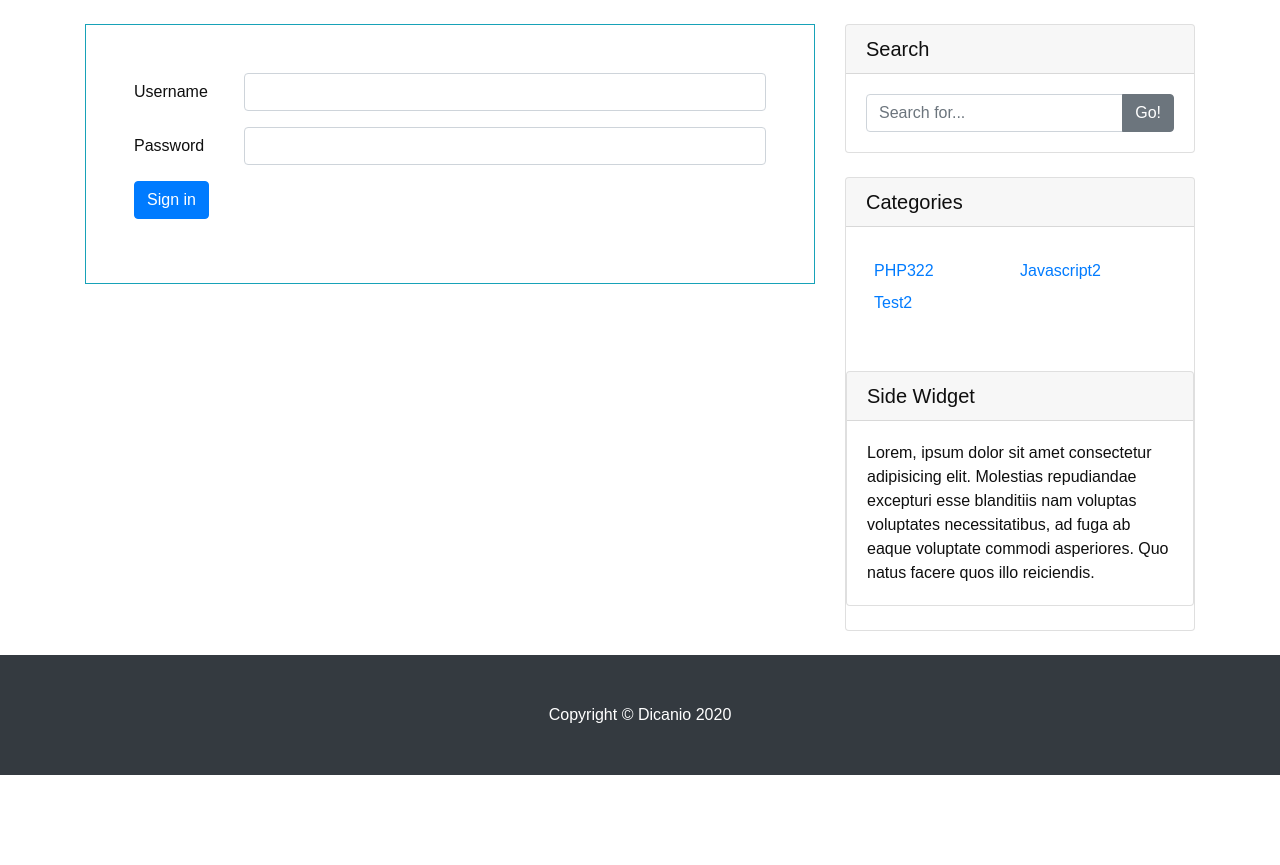
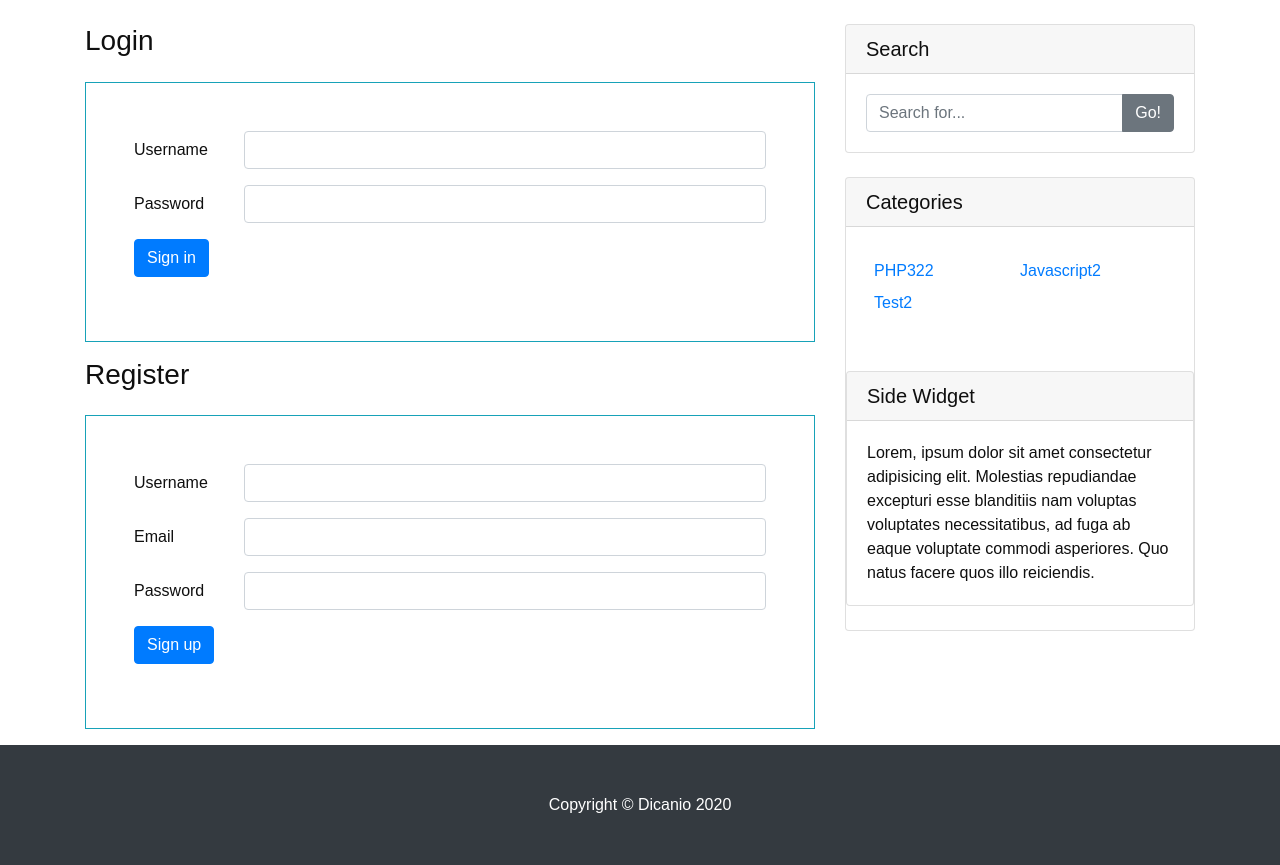
Before and after one commit to dicani0/CMS, a PHP site: page /login.php in a window 1280 px wide. Shown: the part 56-921 px from the top of the page. Before the commit the page ends 831 px from the top, so only its background shows below. Run offline with PHP 8.4, Linux system fonts and the light colour scheme; data comes from the database, SQL or seed files in the repository.

Commit message:
register init

```diff
--- a/components/funcs.php
+++ b/components/funcs.php
@@ -307,6 +307,7 @@ function addUser()
     header('Location: index.php?msg=success');
 }
 
+
 function editUser($id)
 {
     global $connection;
@@ -345,6 +346,19 @@ function getUserById($id)
     return mysqli_fetch_assoc(mysqli_query($connection, $query));
 }
 
+function registerUser($login, $email, $password)
+{
+    global $connection;
+    $username = $login;
+    $password = $password;
+    $email = $email;
+    $role = 'User';
+    $query = "INSERT INTO users(username, password, email, role) ";
+    $query .= "VALUES('{$username}', '{$password}', '{$email}', '{$role}')";
+    mysqli_query($connection, $query);
+    // header('Location: index.php?msg=success');
+}
+
 function logInUser($username, $password)
 {
     global $connection;
--- a/login.php
+++ b/login.php
@@ -8,7 +8,8 @@
   <div class="row">
 
     <!-- Blog Entries Column -->
-    <div class="col-md-8">
+    <div class="col-md-8 mt-4">
+      <h3>Login</h3>
       <form class="mt-4 p-5 border border-info" method="post" action="index.php">
         <div class="form-group row">
           <label for="username" class="col-sm-2 col-form-label">Username</label>
@@ -29,6 +30,32 @@
         </div>
       </form>
 
+      <h3>Register</h3>
+      <form class="mt-4 p-5 border border-info" method="post" action="index.php">
+        <div class="form-group row">
+          <label for="username" class="col-sm-2 col-form-label">Username</label>
+          <div class="col-sm-10">
+            <input type="text" class="form-control" name="username">
+          </div>
+        </div>
+        <div class="form-group row">
+          <label for="email" class="col-sm-2 col-form-label">Email</label>
+          <div class="col-sm-10">
+            <input type="text" class="form-control" name="email">
+          </div>
+        </div>
+        <div class="form-group row">
+          <label for="password" class="col-sm-2 col-form-label">Password</label>
+          <div class="col-sm-10">
+            <input type="password" class="form-control" name="password">
+          </div>
+        </div>
+        <div class="form-group row">
+          <div class="col-sm-10">
+            <button type="submit" name="register" class="btn btn-primary">Sign up</button>
+          </div>
+        </div>
+      </form>
     </div>
 
     <!-- Sidebar Widgets Column -->
```
Also changed, not shown: index.php (+10 -0 lines).
